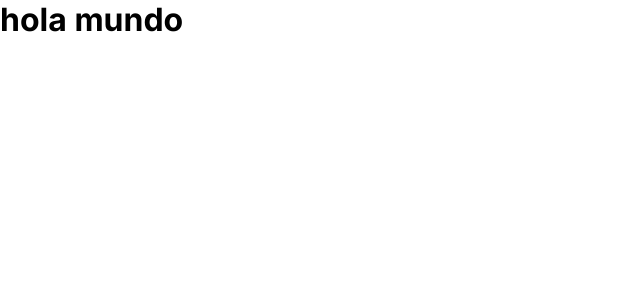
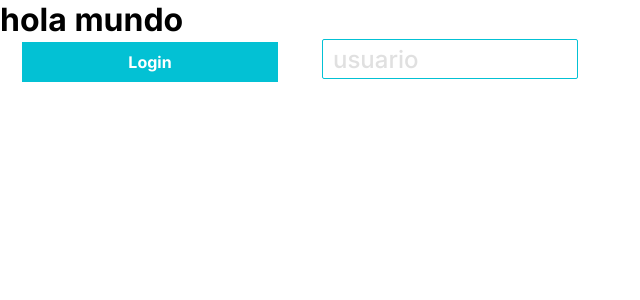
Before and after one commit to DanielaCode/PortalSoluciones, a React app: page / in a window 1280 px wide. Shown: the top 300 px of the page, without its empty margins (0-640 px from the left). Built offline with nearby package versions, Linux system fonts and the light colour scheme.

Commit message:
agrego el componente del boton y de input

```diff
--- a/src/components/App.jsx
+++ b/src/components/App.jsx
@@ -1,10 +1,15 @@
 import React from 'react';
 import Layout from '../containers/Layout';
-import  "../styles/global.css";
+import  "../styles/Global.css";
+import Boton from './Boton';
+import Input from './Input';
+
 const App = () => {
     return (
         <Layout>
             <h1>hola mundo</h1>
+            <Boton/>
+            <Input/>
         </Layout>
     );
 };
--- /dev/null
+++ b/src/components/Boton.jsx
@@ -0,0 +1,12 @@
+import React from 'react';
+import "../styles/Boton.css";
+
+const Boton = () => {
+    return (
+        <div className="contenedor-boton">
+            <input className="boton" type="button" value="Login"/>
+        </div>
+    );
+};
+
+export default Boton;
--- /dev/null
+++ b/src/components/Input.jsx
@@ -0,0 +1,12 @@
+import React from 'react';
+import "../styles/Input.css";
+
+const Input = () => {
+    return (
+        <div className='contenedor-input'>
+            <input className="entrada" type="text" placeholder="usuario"/>
+        </div>
+    );
+};
+
+export default Input;
--- /dev/null
+++ b/src/styles/Boton.css
@@ -0,0 +1,23 @@
+@import "Global.css";
+.contenedor-boton{
+    width: 300px;
+    height: fit-content;
+    display: inline-grid;
+    place-content: center;
+}
+.boton{
+    width: 256px;
+    height: 40px;
+    border: none;
+    padding: 4px 8px;
+    color: white;
+    font-weight: 700;
+    font-size:var(--tamano-texto-md);
+    background-color: var(--color-secundario);
+}
+.boton:hover{
+    background-color: var(--color-primario);
+}
+.boton:active{
+    transform: translateY(2px);
+}
--- /dev/null
+++ b/src/styles/Input.css
@@ -0,0 +1,25 @@
+@import "Global.css";
+
+.contenedor-input{
+    width: 300px;
+    height: fit-content;
+    display: inline-grid;
+    place-content: center;
+}
+.entrada{
+    width: 256px;
+    height: 40px;
+    border: none;
+    padding: 5px 10px;
+    font-weight: 400;
+    font-size:var(--tamano-texto-lg);
+    border: 1px solid var(--color-secundario);
+    border-radius: 2px;
+}
+.entrada::placeholder{
+    color: var(--colot-texto-placeholder);
+}
+.entrada:focus{
+    border-color: var(--color-primario);
+    outline: 0 none;
+}
```
